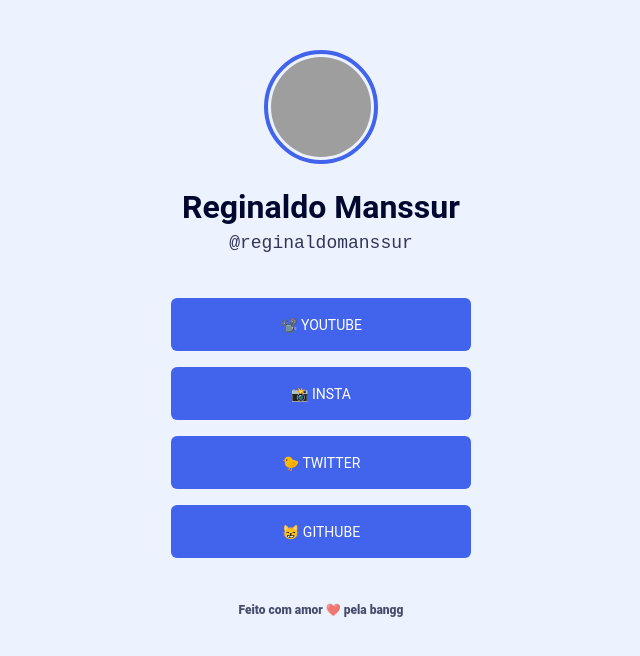
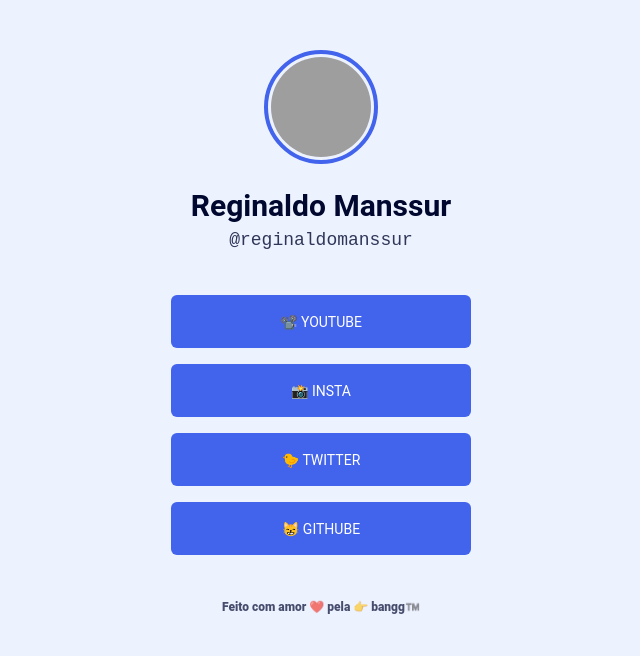
Before and after one commit to GitHubProgetos/rocket-links, a plain HTML site: page index.html in a window 1280 px wide. Shown: the whole page, without its empty margins (319-959 px from the left). Drawn offline with Linux system fonts and the light colour scheme; grey boxes are pictures that could not be loaded; a web font is replaced by a local one.

Commit message:
Atualizações finais

```diff
--- a/index.html
+++ b/index.html
@@ -31,7 +31,7 @@
             </li>
         </ul>
         <footer>
-            Feito com amor ❤️ pela <a href="" target="_blank">bangg</a>
+            Feito com amor ❤️ pela <a href="" target="_blank">👉 bangg™️</a>
         </footer>
     </div>
 </body>
--- a/style.css
+++ b/style.css
@@ -47,7 +47,7 @@ ul {
 h1 {
     margin-top: 20px;
     margin-bottom: 7px;
-    font-size: 32px;
+    font-size: 30px;
     color: #00082f;
 }
 
```
